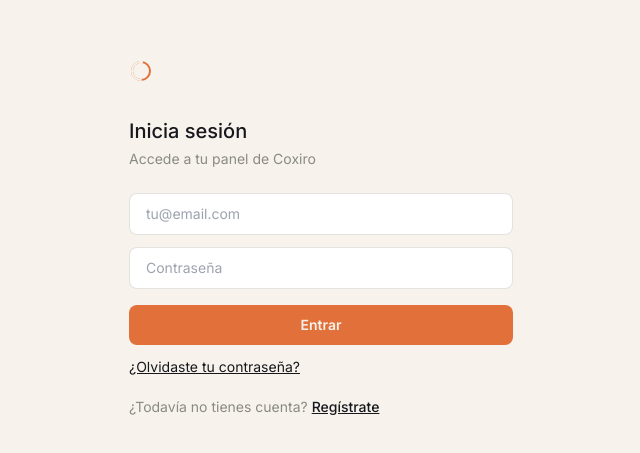
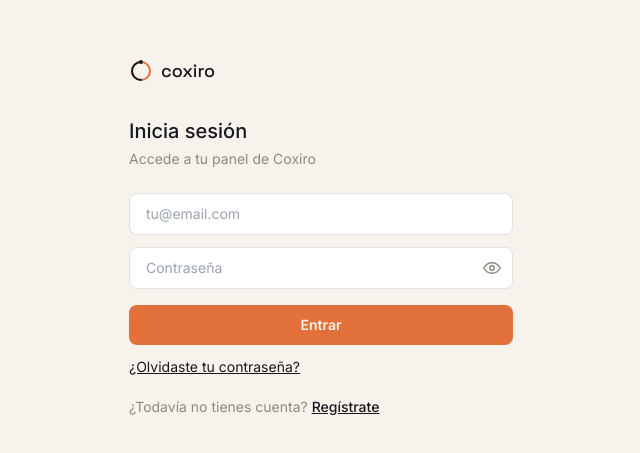
Before and after one commit to jennyanne919-pixel/COXIRO, a Next.js app: page /login in a window 1280 px wide. Shown: the part 163-616 px from the top of the page, without its empty margins (319-959 px from the left). Built offline with nearby package versions, Linux system fonts and the light colour scheme.

Commit message:
Corregir etiqueta IPSI y anadir ojito, categoria IA y logo

```diff
--- a/app/actualizar-contrasena/page.tsx
+++ b/app/actualizar-contrasena/page.tsx
@@ -9,6 +9,7 @@ export default function ActualizarContrasenaPage() {
   const [password, setPassword] = useState("");
   const [error, setError] = useState("");
   const [ok, setOk] = useState(false);
+  const [showPassword, setShowPassword] = useState(false);
   const router = useRouter();
 
   async function handleSubmit(e: React.FormEvent) {
@@ -31,7 +32,9 @@ export default function ActualizarContrasenaPage() {
     <main className="min-h-screen flex items-center justify-center bg-paper px-6">
       <div className="w-full max-w-sm">
         <div className="mb-8">
-          <a href="/"><Logo /></a>
+          <a href="/">
+            <Logo variant="light" />
+          </a>
         </div>
         <h1 className="text-xl font-medium mb-1">Crea tu contraseña nueva</h1>
         <p className="text-sm text-stone mb-6">
@@ -49,15 +52,35 @@ export default function ActualizarContrasenaPage() {
                 {error}
               </p>
             )}
+            <div className="relative">
               <input
-              type="password"
+                type={showPassword ? "text" : "password"}
                 required
                 minLength={6}
                 placeholder="Nueva contraseña (mínimo 6 caracteres)"
                 value={password}
                 onChange={(e) => setPassword(e.target.value)}
-              className="rounded-lg border border-stone/25 bg-white px-4 py-2.5 text-sm"
+                className="w-full rounded-lg border border-stone/25 bg-white px-4 py-2.5 text-sm pr-11"
               />
+              <button
+                type="button"
+                onClick={() => setShowPassword((v) => !v)}
+                className="absolute right-3 top-1/2 -translate-y-1/2 text-stone hover:text-ink"
+                aria-label={showPassword ? "Ocultar contraseña" : "Mostrar contraseña"}
+              >
+                {showPassword ? (
+                  <svg width="18" height="18" viewBox="0 0 24 24" fill="none" stroke="currentColor" strokeWidth="2">
+                    <path d="M17.94 17.94A10.94 10.94 0 0 1 12 19c-6 0-10-7-10-7a19.42 19.42 0 0 1 4.06-5.06M9.9 4.24A9.12 9.12 0 0 1 12 5c6 0 10 7 10 7a19.5 19.5 0 0 1-2.16 3.19m-6.72-1.07a3 3 0 1 1-4.24-4.24" />
+                    <line x1="1" y1="1" x2="23" y2="23" />
+                  </svg>
+                ) : (
+                  <svg width="18" height="18" viewBox="0 0 24 24" fill="none" stroke="currentColor" strokeWidth="2">
+                    <path d="M1 12s4-7 11-7 11 7 11 7-4 7-11 7-11-7-11-7Z" />
+                    <circle cx="12" cy="12" r="3" />
+                  </svg>
+                )}
+              </button>
+            </div>
             <button className="rounded-lg bg-copper text-paper font-semibold text-sm py-2.5 mt-1 hover:bg-copper-dark transition">
               Guardar contraseña
             </button>
--- /dev/null
+++ b/app/login/LoginForm.tsx
@@ -0,0 +1,87 @@
+"use client";
+
+import { useState } from "react";
+import Logo from "@/components/Logo";
+import { signIn } from "@/app/auth/actions";
+
+export default function LoginForm({
+  searchParams,
+}: {
+  searchParams: { error?: string; next?: string };
+}) {
+  const [showPassword, setShowPassword] = useState(false);
+
+  return (
+    <main className="min-h-screen flex items-center justify-center bg-paper px-6">
+      <div className="w-full max-w-sm">
+        <div className="mb-8">
+          <a href="/">
+            <Logo variant="light" />
+          </a>
+        </div>
+        <h1 className="text-xl font-medium mb-1">Inicia sesión</h1>
+        <p className="text-sm text-stone mb-6">Accede a tu panel de Coxiro</p>
+
+        {searchParams.error && (
+          <p className="text-sm text-red-700 bg-red-50 border border-red-200 rounded-lg px-3 py-2 mb-4">
+            {searchParams.error}
+          </p>
+        )}
+
+        <form action={signIn} className="flex flex-col gap-3">
+          <input type="hidden" name="next" value={searchParams.next ?? ""} />
+          <input
+            type="email"
+            name="email"
+            required
+            placeholder="tu@email.com"
+            className="rounded-lg border border-stone/25 bg-white px-4 py-2.5 text-sm"
+          />
+          <div className="relative">
+            <input
+              type={showPassword ? "text" : "password"}
+              name="password"
+              required
+              placeholder="Contraseña"
+              className="w-full rounded-lg border border-stone/25 bg-white px-4 py-2.5 text-sm pr-11"
+            />
+            <button
+              type="button"
+              onClick={() => setShowPassword((v) => !v)}
+              className="absolute right-3 top-1/2 -translate-y-1/2 text-stone hover:text-ink"
+              aria-label={showPassword ? "Ocultar contraseña" : "Mostrar contraseña"}
+            >
+              {showPassword ? (
+                <svg width="18" height="18" viewBox="0 0 24 24" fill="none" stroke="currentColor" strokeWidth="2">
+                  <path d="M17.94 17.94A10.94 10.94 0 0 1 12 19c-6 0-10-7-10-7a19.42 19.42 0 0 1 4.06-5.06M9.9 4.24A9.12 9.12 0 0 1 12 5c6 0 10 7 10 7a19.5 19.5 0 0 1-2.16 3.19m-6.72-1.07a3 3 0 1 1-4.24-4.24" />
+                  <line x1="1" y1="1" x2="23" y2="23" />
+                </svg>
+              ) : (
+                <svg width="18" height="18" viewBox="0 0 24 24" fill="none" stroke="currentColor" strokeWidth="2">
+                  <path d="M1 12s4-7 11-7 11 7 11 7-4 7-11 7-11-7-11-7Z" />
+                  <circle cx="12" cy="12" r="3" />
+                </svg>
+              )}
+            </button>
+          </div>
+          <button className="rounded-lg bg-copper text-paper font-semibold text-sm py-2.5 mt-1 hover:bg-copper-dark transition">
+            Entrar
+          </button>
+        </form>
+
+        <p className="text-sm text-stone mt-3">
+          <a href="/recuperar-contrasena" className="text-ink underline">
+            ¿Olvidaste tu contraseña?
+          </a>
+        </p>
+
+        <p className="text-sm text-stone mt-5">
+          ¿Todavía no tienes cuenta?{" "}
+          <a href="/registro" className="text-ink font-medium underline">
+            Regístrate
+          </a>
+        </p>
+      </div>
+    </main>
+  );
+}
--- a/app/login/page.tsx
+++ b/app/login/page.tsx
@@ -1,5 +1,4 @@
-import Logo from "@/components/Logo";
-import { signIn } from "@/app/auth/actions";
+import LoginForm from "./LoginForm";
 
 export default async function LoginPage({
   searchParams,
@@ -7,57 +6,5 @@ export default async function LoginPage({
   searchParams: Promise<{ error?: string; next?: string }>;
 }) {
   const sp = await searchParams;
-  return (
-    <main className="min-h-screen flex items-center justify-center bg-paper px-6">
-      <div className="w-full max-w-sm">
-        <div className="mb-8">
-          <a href="/">
-  <Logo />
-</a>
-        </div>
-        <h1 className="text-xl font-medium mb-1">Inicia sesión</h1>
-        <p className="text-sm text-stone mb-6">Accede a tu panel de Coxiro</p>
-
-        {sp.error && (
-          <p className="text-sm text-red-700 bg-red-50 border border-red-200 rounded-lg px-3 py-2 mb-4">
-            {sp.error}
-          </p>
-        )}
-
-        <form action={signIn} className="flex flex-col gap-3">
-          <input type="hidden" name="next" value={sp.next ?? ""} />
-          <input
-            type="email"
-            name="email"
-            required
-            placeholder="tu@email.com"
-            className="rounded-lg border border-stone/25 bg-white px-4 py-2.5 text-sm"
-          />
-          <input
-            type="password"
-            name="password"
-            required
-            placeholder="Contraseña"
-            className="rounded-lg border border-stone/25 bg-white px-4 py-2.5 text-sm"
-          />
-          <button className="rounded-lg bg-copper text-paper font-semibold text-sm py-2.5 mt-1 hover:bg-copper-dark transition">
-            Entrar
-          </button>
-        </form>
-
-        <p className="text-sm text-stone mt-3">
-          <a href="/recuperar-contrasena" className="text-ink underline">
-            ¿Olvidaste tu contraseña?
-          </a>
-        </p>
-
-        <p className="text-sm text-stone mt-5">
-          ¿Todavía no tienes cuenta?{" "}
-          <a href="/registro" className="text-ink font-medium underline">
-            Regístrate
-          </a>
-        </p>
-      </div>
-    </main>
-  );
+  return <LoginForm searchParams={sp} />;
 }
--- a/app/registro/RegistroForm.tsx
+++ b/app/registro/RegistroForm.tsx
@@ -7,9 +7,10 @@ import { signUp } from "@/app/auth/actions";
 export default function RegistroForm({
   searchParams,
 }: {
-  searchParams: { error?: string; ["check-email"]?: string };
+  searchParams: { error?: string; ["check-email"]?: string; ref?: string };
 }) {
   const [role, setRole] = useState<"provider" | "client">("provider");
+  const [showPassword, setShowPassword] = useState(false);
 
   return (
     <main className="min-h-screen flex items-center justify-center bg-paper px-6 py-12">
@@ -56,6 +57,7 @@ export default function RegistroForm({
 
         <form action={signUp} className="flex flex-col gap-3">
           <input type="hidden" name="role" value={role} />
+          <input type="hidden" name="ref" value={searchParams.ref ?? ""} />
 
           <input
             type="text"
@@ -96,9 +98,13 @@ export default function RegistroForm({
                   <option value="Creador de contenido / Cursos">
                     Creador de contenido / Cursos
                   </option>
+                  <option value="Inteligencia Artificial">
+                    Inteligencia Artificial
+                  </option>
                 </select>
                 <p className="text-xs text-stone mt-1">
-                  De momento solo damos de alta mentorías y cursos — pronto
+                  De momento solo damos de alta mentorías, cursos y servicios
+                  de IA — pronto
                   abriremos más categorías.
                 </p>
               </div>
@@ -139,14 +145,34 @@ export default function RegistroForm({
             placeholder="tu@email.com"
             className="rounded-lg border border-stone/25 bg-white px-4 py-2.5 text-sm"
           />
+          <div className="relative">
             <input
-            type="password"
+              type={showPassword ? "text" : "password"}
               name="password"
               required
               minLength={6}
               placeholder="Contraseña (mínimo 6 caracteres)"
-            className="rounded-lg border border-stone/25 bg-white px-4 py-2.5 text-sm"
+              className="w-full rounded-lg border border-stone/25 bg-white px-4 py-2.5 text-sm pr-11"
             />
+            <button
+              type="button"
+              onClick={() => setShowPassword((v) => !v)}
+              className="absolute right-3 top-1/2 -translate-y-1/2 text-stone hover:text-ink"
+              aria-label={showPassword ? "Ocultar contraseña" : "Mostrar contraseña"}
+            >
+              {showPassword ? (
+                <svg width="18" height="18" viewBox="0 0 24 24" fill="none" stroke="currentColor" strokeWidth="2">
+                  <path d="M17.94 17.94A10.94 10.94 0 0 1 12 19c-6 0-10-7-10-7a19.42 19.42 0 0 1 4.06-5.06M9.9 4.24A9.12 9.12 0 0 1 12 5c6 0 10 7 10 7a19.5 19.5 0 0 1-2.16 3.19m-6.72-1.07a3 3 0 1 1-4.24-4.24" />
+                  <line x1="1" y1="1" x2="23" y2="23" />
+                </svg>
+              ) : (
+                <svg width="18" height="18" viewBox="0 0 24 24" fill="none" stroke="currentColor" strokeWidth="2">
+                  <path d="M1 12s4-7 11-7 11 7 11 7-4 7-11 7-11-7-11-7Z" />
+                  <circle cx="12" cy="12" r="3" />
+                </svg>
+              )}
+            </button>
+          </div>
 
           <label className="flex items-start gap-2 text-xs text-stone">
             <input type="checkbox" required className="mt-0.5" />
--- a/lib/invoice-pdf.ts
+++ b/lib/invoice-pdf.ts
@@ -78,7 +78,7 @@ export async function generateInvoicePdf(
   };
 
   row("Base imponible", `${Number(invoice.tax_base).toFixed(2)} €`);
-  row(`IVA (${invoice.tax_rate}%)`, `${Number(invoice.tax_amount).toFixed(2)} €`);
+  row(`IPSI (${invoice.tax_rate}%)`, `${Number(invoice.tax_amount).toFixed(2)} €`);
   row("TOTAL", `${Number(invoice.total).toFixed(2)} €`, true);
 
   page.drawImage(qrImage, { x: 50, y: 60, width: 80, height: 80 });
```
Lines whose indentation alone changed are shown as unchanged.
